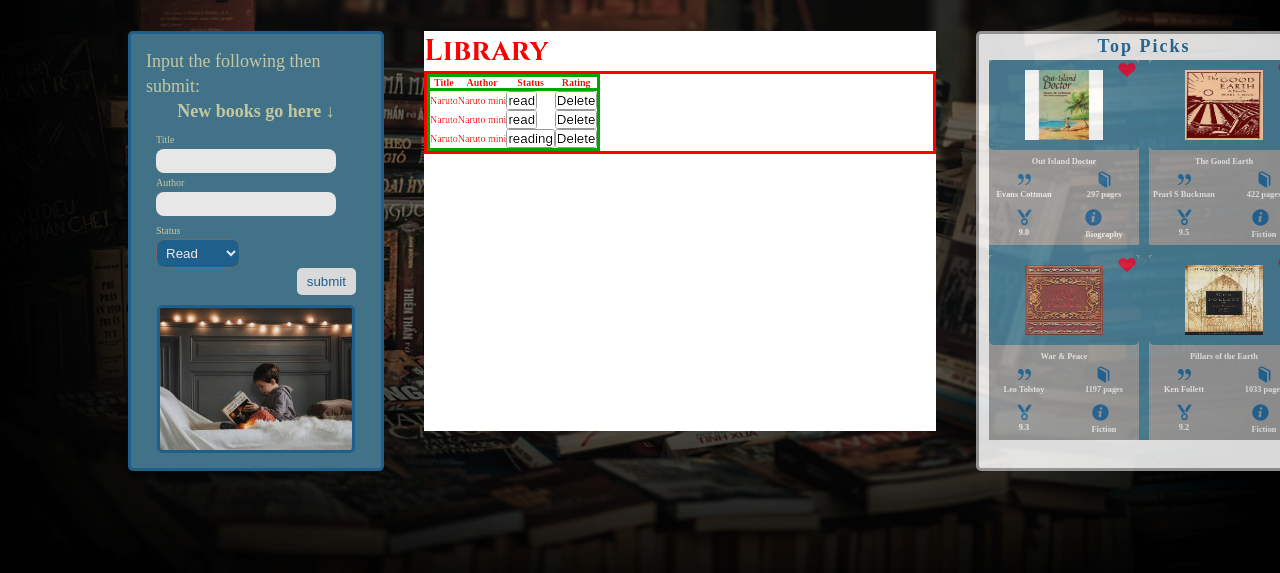
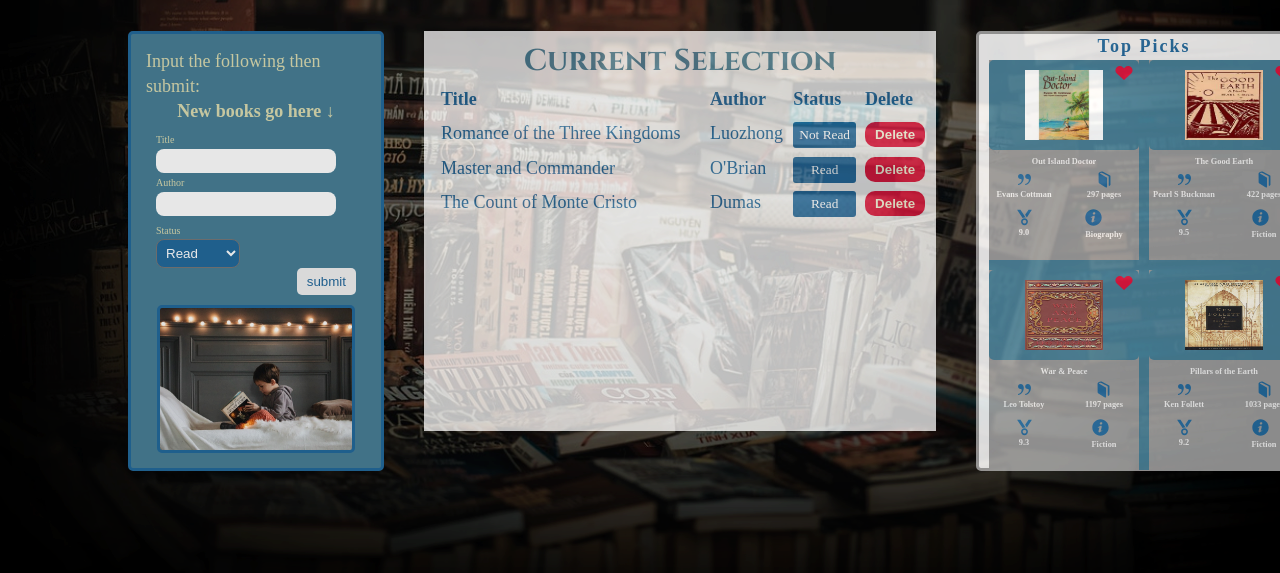
Before and after one commit to MagentaSpruce/library, a plain HTML site: page index.html in a window 1280 px wide. Shown: the part 227-800 px from the top of the page. Drawn offline with Linux system fonts and the light colour scheme.

Commit message:
Finished page styling. Finished Javascript. Needs to be refactored, code cleaned up, and media queries put in

```diff
--- a/index.html
+++ b/index.html
@@ -6,7 +6,7 @@
     <meta name="viewport" content="width=device-width, initial-scale=1.0">
     <link rel="stylesheet" href="style.css">
 
-    <script delay src="index.js"></script>
+
     <title>Library - Odin Project</title>
 </head>
 <body>
@@ -45,7 +45,7 @@
                     <p>Input the following then submit:</p>
                     <h3>New books go here &darr;</h3>
                 </div>
-                <form action>
+                <form id="form" name="form" action="#">
                     <div class="five__columns">
                         <label for="name">Title</label>
                         <input type="text" class="u-full-width" id="name">
@@ -62,21 +62,21 @@
                             <option value="not-read">Not read</option>
                         </select>
                     </div>
-                    <input type="submit" value="submit" class="button-primary">
+                    <input type="submit" value="submit" name="submit" class="button-primary">
                     </form>
                     <div class="input-pic"></div>
             </div>
     <div class="display">
-        <h2>Library</h2>
+        <h2>Current Selection</h2>
         <div class="row">
             <div class="twelve__columns"></div>
-            <table class="twelve__columns">
+        <table class="twelve__columns1">
                 <tbody>
-                    <tr>
+                    <tr class=>
                         <th>Title</th>
                         <th>Author</th>
                         <th>Status</th>
-                        <th>Rating</th>
+                    <th>Delete</th>
                         <th></th>
                     </tr>
                 </tbody>
@@ -88,6 +88,7 @@
                             <button class="status-button">read</button>
                         </td>
                         <td>
+
                             <button class="delete">Delete</button>
                         </td>
                     </tr>
@@ -256,6 +257,6 @@
         </div>
     </main>
 
-
+    <script src="index.js"></script>
 </body>
 </html>
--- a/index.js
+++ b/index.js
@@ -11,18 +11,17 @@ const $name = document.querySelector('#name');
 const $author = document.querySelector('#author');
 const $status = document.querySelector('#status');
 const $tableBody = document.querySelector("#book-table-body");
-const form = document.querySelector("form").addEventListener("submit", (e) => {
-   e.preventDefault();
-    addBookToLibrary();
-    render();
-   clearForm();
-
-})
-
-const $table = document.querySelector("table")
+const $form = document.querySelector('#form').addEventListener('submit', (e) => {
+  e.preventDefault();
+  addBookToLibrary();
+  render();
+  clearForm();
+  console.log('test');
+});
 
 
-.addEventListener("click", (e) => {
+
+const $table = document.querySelector("table").addEventListener("click", (e) => {
    const currentTarget = e.target.parentNode.parentNode.childNodes[1];
    if(e.target.innerHTML === 'delete'){
         if(confirm(`Are you sure you want to delete ${currentTarget.innerText}`))
@@ -49,14 +48,13 @@ const $table = document.querySelector("table")
         library.push(newBook);
         updateLocalStorage();
       }
-      function changeStatus(book) {
-        if (library[book].status === "read") {
-          library[book].status = "not read";
-        } else library[book].status = "read";
-      }
+      function changeStatus(book) {library[book].status === "read" || library[book].status === "reading" ? status : "not read"}
+
+
       function deleteBook(currentBook) {
         library.splice(currentBook, currentBook + 1);
       }
+      let book;
       function findBook(libraryArray, name) {
         if (libraryArray.length === 0 || libraryArray === null) {
           return;
--- a/style.css
+++ b/style.css
@@ -49,6 +49,11 @@ h1{
 h2{
     font-family: 'Cinzel';
     font-size: 3rem;
+    text-align: center;
+    color: var(--color-dark-1);
+    font-weight: 700;
+    margin: 1rem 0 2rem 0;
+
 }
 
 h3,
@@ -239,8 +244,106 @@ svg{
     margin-top: 7rem;
     grid-column-gap: 4rem;
 
+}
+
+.display{
+    grid-column: mid-start / mid-end;
+    z-index: var(--z-index-m);
+    width: 40vw;
+    height: 50vh;
+    background-color: var(--color-white-2);
+    opacity: .6;
+
 
 }
+
+.row{
+    margin-top: -2rem;
+    padding-left: 1.5rem;
+}
+
+.twelve__columns1{
+    width: 100%;
+
+    }
+
+
+
+   tbody{
+       font-size: 2rem;
+
+       color: var(--color-dark-2);
+
+
+
+   }
+
+tr{
+    font-size: 1.8rem;
+    line-height: 1.8;
+
+    text-align: -webkit-match-parent;
+    margin-right: 1rem;
+
+
+
+}
+
+.delete{
+    padding: .5rem 1rem;
+    background-color: crimson;
+    color: var(--color-light-1);
+    text-transform: capitalize;
+    font-weight: 700;
+    border: none;
+    outline: none;
+    border-radius: 1rem;
+    cursor: pointer;
+
+}
+
+.delete:hover{
+    transform: scale(1.05);
+    box-shadow: .3rem .2rem .3rem rgba(0,0,0,.6);
+}
+
+.delete:active{
+    transform: scale(1);
+    box-shadow: none;
+}
+
+.status-button{
+    padding: .5rem .6rem;
+    background-color: var(--color-dark-2);
+    color: var(--color-white-1);
+    text-transform: capitalize;
+    font-weight: 400;
+    border: none;
+    outline: none;
+    border-radius: .3rem;
+    cursor: pointer;
+    font-family: inherit;
+    width: 90%;
+
+
+
+
+
+
+
+}
+
+.status-button:hover{
+    transform: translateY(-2px);
+    box-shadow: .3rem .2rem .3rem rgba(0,0,0,.6);
+}
+
+.status-button:active{
+    transform: translateY(2px);
+    box-shadow: none;
+}
+
+
 
 .input{
     width: 20vw;
@@ -308,6 +411,7 @@ margin-top: 3px;
 cursor: pointer;
 outline: none;
 
+
 }
 
 .button-primary{
@@ -344,6 +448,7 @@ outline: none;
     background-size: cover;
     background-position: center;
     height: 50%;
+    width: 90%;
     border-radius:.5rem;
     border: 3px solid var(--color-dark-2);
 
@@ -355,45 +460,16 @@ outline: none;
 
 
 
-.input-pic{
-    width: 90%;
-    filter:opacity(1.1);
-
-}
-
-.display{
-    grid-column: mid-start / mid-end;
-    z-index: var(--z-index-m);
-    width: 40vw;
-    height: 50vh;
-    background-color: var(--color-white-2);
-
-    color: red;
 
 
-}
-
-.display__library{
-
-}
-
-.twelve__columns{
-    display: block;
-}
-
-table{
-    border-collapse: collapse;
-    border-spacing: 0;
-    display: table;
-    border: 3px solid red;
 
 
-}
 
-tbody{
-    display: table-row-group;
-    border: 3px solid green;
-}
+
+
+
+
+
 
 
 
@@ -437,7 +513,7 @@ tbody{
 
 .finished{
     background-color: var(--color-gray-2);
-    height: 18.5rem;
+    height: 20rem;
 
 
 
@@ -469,8 +545,8 @@ fill: crimson;
 height: 2rem;
 width: 2rem;
 position: absolute;
-top: 0;
-left: 85%;
+top: 3px;
+left: 83%;
 
 }
 
```
